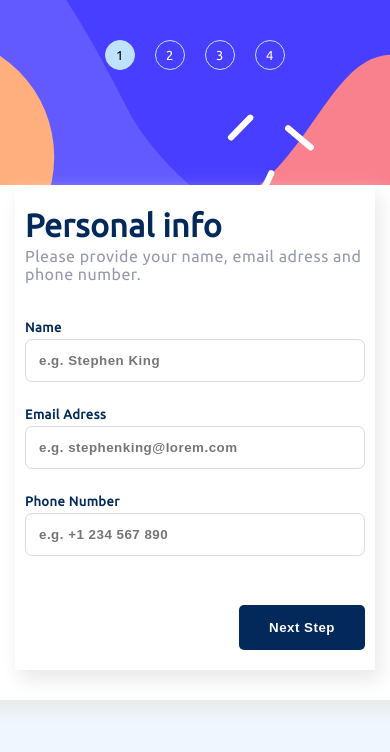
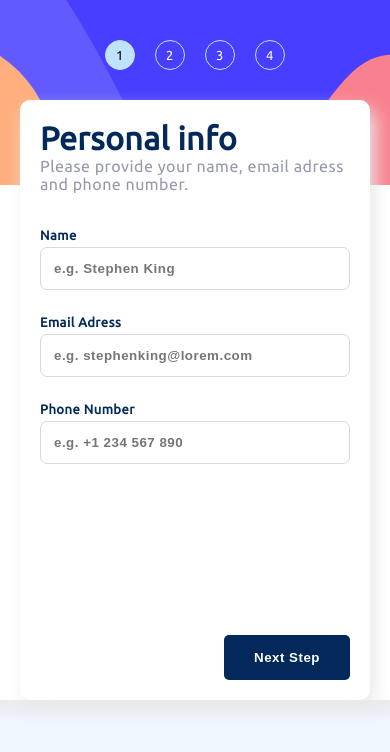
Before and after one commit to CatalinBanici/multi-step-form, a React (Create React App) app in the folder app/: page / in a window 390 px wide. Shown: the top 752 px of the page. Built offline with nearby package versions, Linux system fonts and the light colour scheme.

Commit message:
470px media queries

```diff
--- a/app/src/index.css
+++ b/app/src/index.css
@@ -345,9 +345,19 @@ body {
 
 @media screen and (max-width: 470px) {
   .form-container {
-    width: 360px;
+    width: 350px;
+    height: 600px;
+    position: absolute;
+    top: 100px;
+    background-color: var(--White);
+    padding: 20px 20px;
     align-self: center;
     box-shadow: 5px 10px 18px #e9e9e9;
+    border-radius: 10px;
+  }
+
+  .form-body {
+    height: 100%;
   }
 }
 
@@ -589,12 +599,44 @@ input:checked + .slider:before {
 @media screen and (max-width: 700px) {
   .radio-input-container,
   .radio-input-container input,
-  .radio-input-container-selected {
+  .radio-input-container-selected,
+  .radio-input-container-selected input {
     width: 120px;
   }
 
   .toggle-container {
     padding: 0 80px;
+  }
+}
+
+@media screen and (max-width: 470px) {
+  .radio-body {
+    flex-direction: column;
+  }
+
+  .radio-input-container,
+  .radio-input-container-selected {
+    height: 100%;
+    width: 100%;
+  }
+
+  .radio-input-container input,
+  .radio-input-container-selected input {
+    height: 75px;
+    width: 310px;
+  }
+
+  .icon-text-container {
+    flex-direction: row;
+    justify-content: flex-start;
+  }
+
+  .icon {
+    padding-right: 15px;
+  }
+
+  .toggle-container {
+    padding: 0 60px;
   }
 }
 
```
